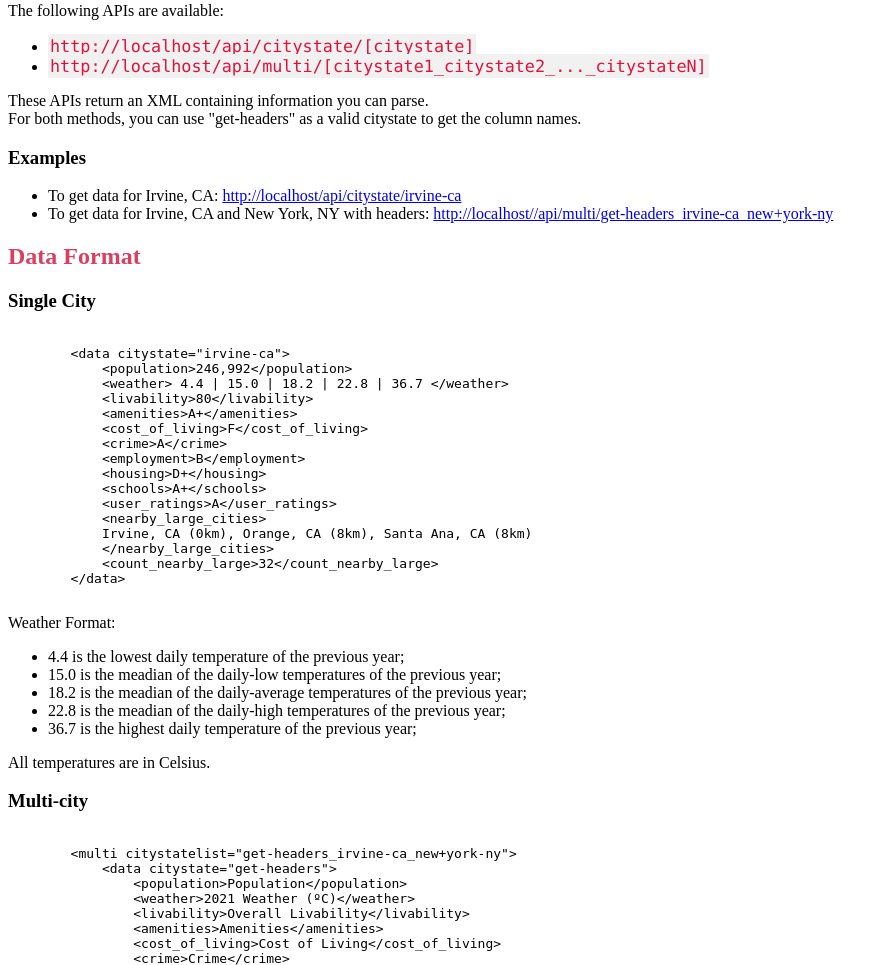
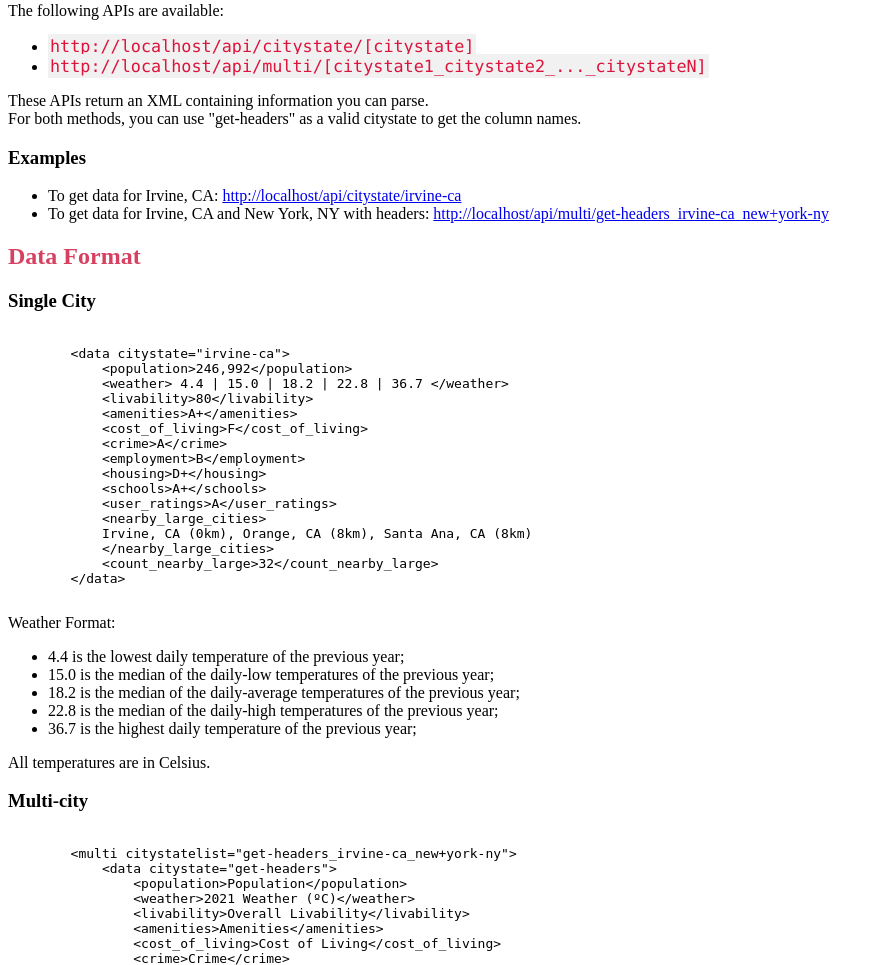
Before and after one commit to cbdm/city-data-search, a Flask app: page /api/info/ in a window 1280 px wide. Shown: the part 198-1163 px from the top of the page, without its empty margins (0-887 px from the left). Run offline with Flask 2, Linux system fonts and the light colour scheme.

Commit message:
Typo fixes; abbreviations explanations.

```diff
--- a/templates/about.html
+++ b/templates/about.html
@@ -14,6 +14,10 @@
     <ul>
         <li>
             weather data: <a href="https://github.com/meteostat/meteostat-python">meteostat-python</a>
+            <ul>
+                <li>Md. = median;</li>
+                <li>Avg. = average;</li>
+            </ul>
         </li>
         <li>
             livability: <a href="https://areavibes.com">areavibes.com</a>
--- a/templates/api.html
+++ b/templates/api.html
@@ -15,7 +15,7 @@
     <h3>Examples</h3>
     <ul>
         <li>To get data for Irvine, CA: <a href="{{ url_for('single_city', citystate='irvine-ca') }}">{{ url_for('index', _external=True) }}api/citystate/irvine-ca</a></li>
-        <li>To get data for Irvine, CA and New York, NY with headers: <a href="{{ url_for('multi_city', citystatelist='get-headers_irvine-ca_new+york-ny') }}">{{ url_for('index', _external=True) }}/api/multi/get-headers_irvine-ca_new+york-ny</a></li>
+        <li>To get data for Irvine, CA and New York, NY with headers: <a href="{{ url_for('multi_city', citystatelist='get-headers_irvine-ca_new+york-ny') }}">{{ url_for('index', _external=True) }}api/multi/get-headers_irvine-ca_new+york-ny</a></li>
     </ul>
 
     <h2>Data Format</h2>
@@ -41,9 +41,9 @@
     Weather Format:
     <ul>
         <li>4.4 is the lowest daily temperature of the previous year;</li>
-        <li>15.0 is the meadian of the daily-low temperatures of the previous year;</li>
-        <li>18.2 is the meadian of the daily-average temperatures of the previous year;</li>
-        <li>22.8 is the meadian of the daily-high temperatures of the previous year;</li>
+        <li>15.0 is the median of the daily-low temperatures of the previous year;</li>
+        <li>18.2 is the median of the daily-average temperatures of the previous year;</li>
+        <li>22.8 is the median of the daily-high temperatures of the previous year;</li>
         <li>36.7 is the highest daily temperature of the previous year;</li>
     </ul>
     All temperatures are in Celsius.
@@ -111,8 +111,8 @@
     <h3>IMPORTXML</h3>
     After you have the city names in that format, you can use the following formulas:
     <ul>
-        <li>To get data for a single city: <code>=IMPORTXML(CONCATENATE({{ url_for('index', _external=True) }}api/citystate/, {CITY}), "/data")</code></li>
-        <li>To get data for multiple cities: <code>=IMPORTXML(CONCATENATE({{ url_for('index', _external=True) }}api/multi/, {CITY LIST}), "/multi/data")</code></li>
+        <li>To get data for a single city: <code>=IMPORTXML(CONCATENATE("{{ url_for('index', _external=True) }}api/citystate/", {CITY}), "/data")</code></li>
+        <li>To get data for multiple cities: <code>=IMPORTXML(CONCATENATE("{{ url_for('index', _external=True) }}api/multi/", {CITY LIST}), "/multi/data")</code></li>
     </ul>
     HINT: for the second call, you can add "get-headers" as the 1st city in your list, and that should create the headers for you.
 {% endblock %}
```
